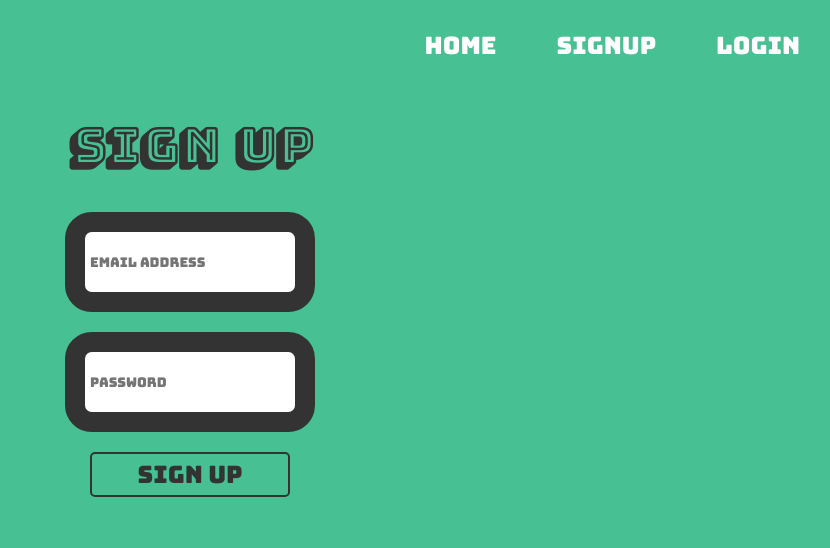
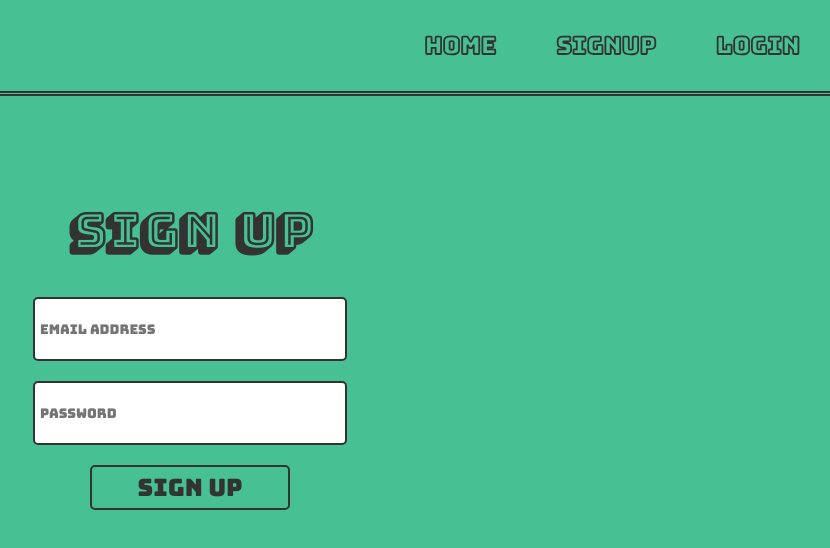
Before and after one commit to qaz741qhn/tick-tock-task, a React (Create React App) app: page /signup in a window 1280 px wide. Shown: the top 548 px of the page, without its empty margins (450-1280 px from the left). Built offline with nearby package versions, Linux system fonts and the light colour scheme.

Commit message:
add  requireAuth & styling

```diff
--- a/src/AddTaskPage.js
+++ b/src/AddTaskPage.js
@@ -1,7 +1,21 @@
-// AddTaskPage.js
-import React from "react";
+import React, { useEffect } from "react";
 import { useNavigate } from "react-router-dom";
 import AddUserTask from "./AddUserTask";
+
+function requireAuth(WrappedComponent, apiURL) {
+  return function(props) {
+    const navigate = useNavigate();
+
+    useEffect(() => {
+      const token = localStorage.getItem('user');
+      if (!token) {
+        navigate("/login");
+      }
+    }, [navigate]);
+
+    return <WrappedComponent {...props} apiURL={apiURL} />;
+  }
+}
 
 function AddTaskPage({ apiURL }) {
   const navigate = useNavigate();
@@ -45,4 +59,4 @@ function AddTaskPage({ apiURL }) {
   );
 }
 
-export default AddTaskPage;
+export default requireAuth(AddTaskPage, "https://multi-api.herokuapp.com");
--- a/src/Clock.css
+++ b/src/Clock.css
@@ -5,7 +5,7 @@
   display: flex;
   flex-direction: column;
   line-height: 3em;
-  padding: 10vh 0;
+  padding: 0;
   align-items: center;
   color: #333;
 }
--- a/src/Navbar.css
+++ b/src/Navbar.css
@@ -1,6 +1,8 @@
 nav {
   display: flex;
   justify-content: flex-end;
+  border-bottom: thick double #333;
+  margin-bottom: 5em;
 }
 
 .button-container {
@@ -20,7 +22,14 @@ button {
   font-size: 1.5em;
 }
 
+nav button {
+  -webkit-text-stroke: 1.8px #333;
+  color: #47c093;
+}
+
 button:hover {
   background: #333;
   color: #47c093;
+  -webkit-text-stroke: 0px;
+  font-size: 1.6em;
 }
--- a/src/SignupLogin.css
+++ b/src/SignupLogin.css
@@ -24,13 +24,11 @@ h1 {
 .signup-login form input {
   margin: 10px;
   padding: 5px;
-  width: 200px;
+  width: 300px;
   height: 50px;
   font-family: 'Bungee', cursive;
-  border-color: #333;
-  border-width: 1.5em;
-  border-style: solid;
-  border-radius: 2em;
+  border: 2px solid #333;
+  border-radius: 5px;
 }
 
 .signup-login form button {
--- a/src/UserTaskList.js
+++ b/src/UserTaskList.js
@@ -17,8 +17,8 @@ function UserTaskList({ tasks, onDelete, onUpdate }) {
         ))
       ) : (
         <div className="no-task">
-          <h3>No tasks to show...</h3>
-          <button onClick={() => navigate("/add_task")}>Add Task</button>
+          <h3>Nothing to show...</h3>
+          <button onClick={() => navigate("/add_task")}>Add something!</button>
         </div>
       )}
     </div>
```
